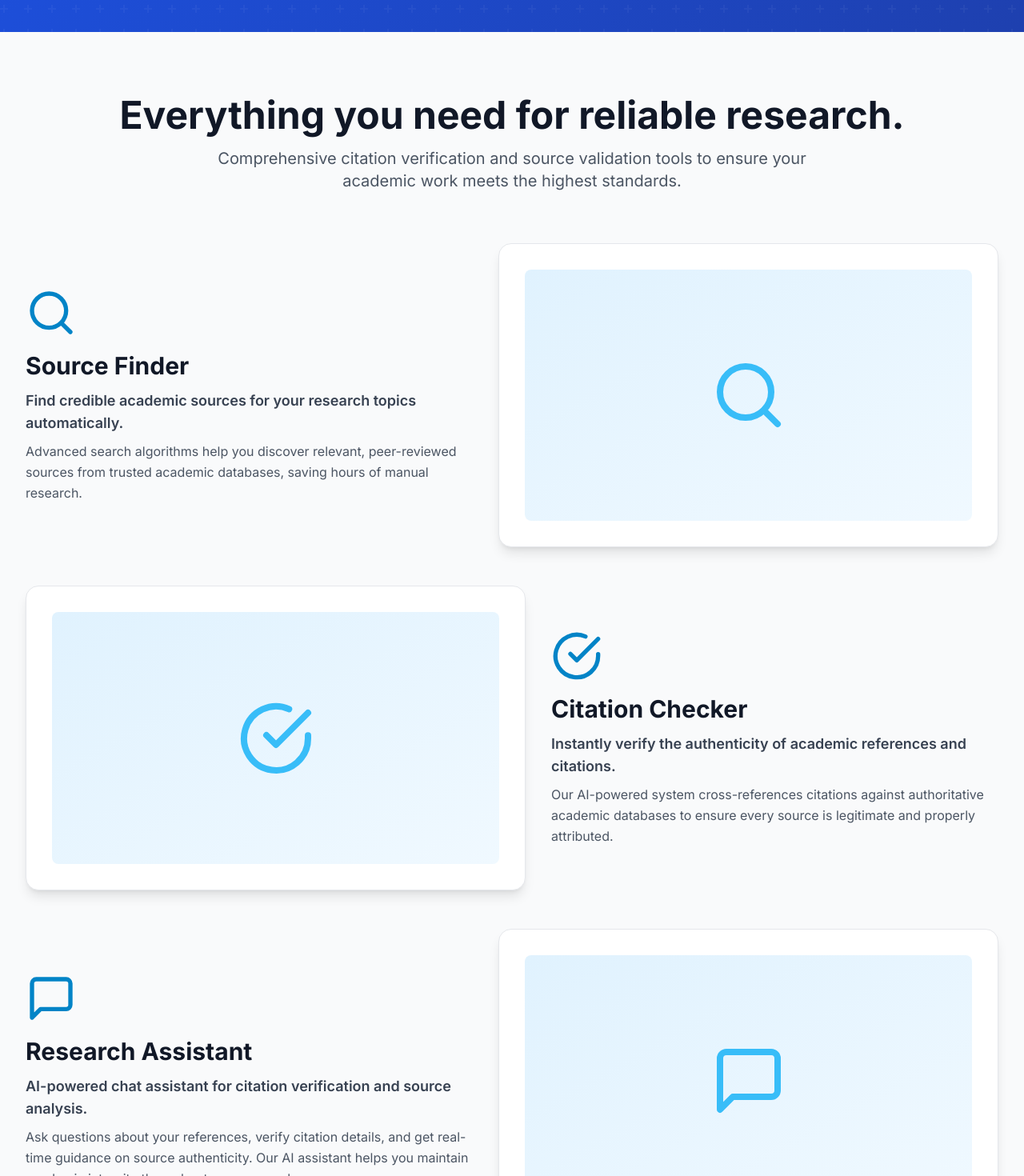
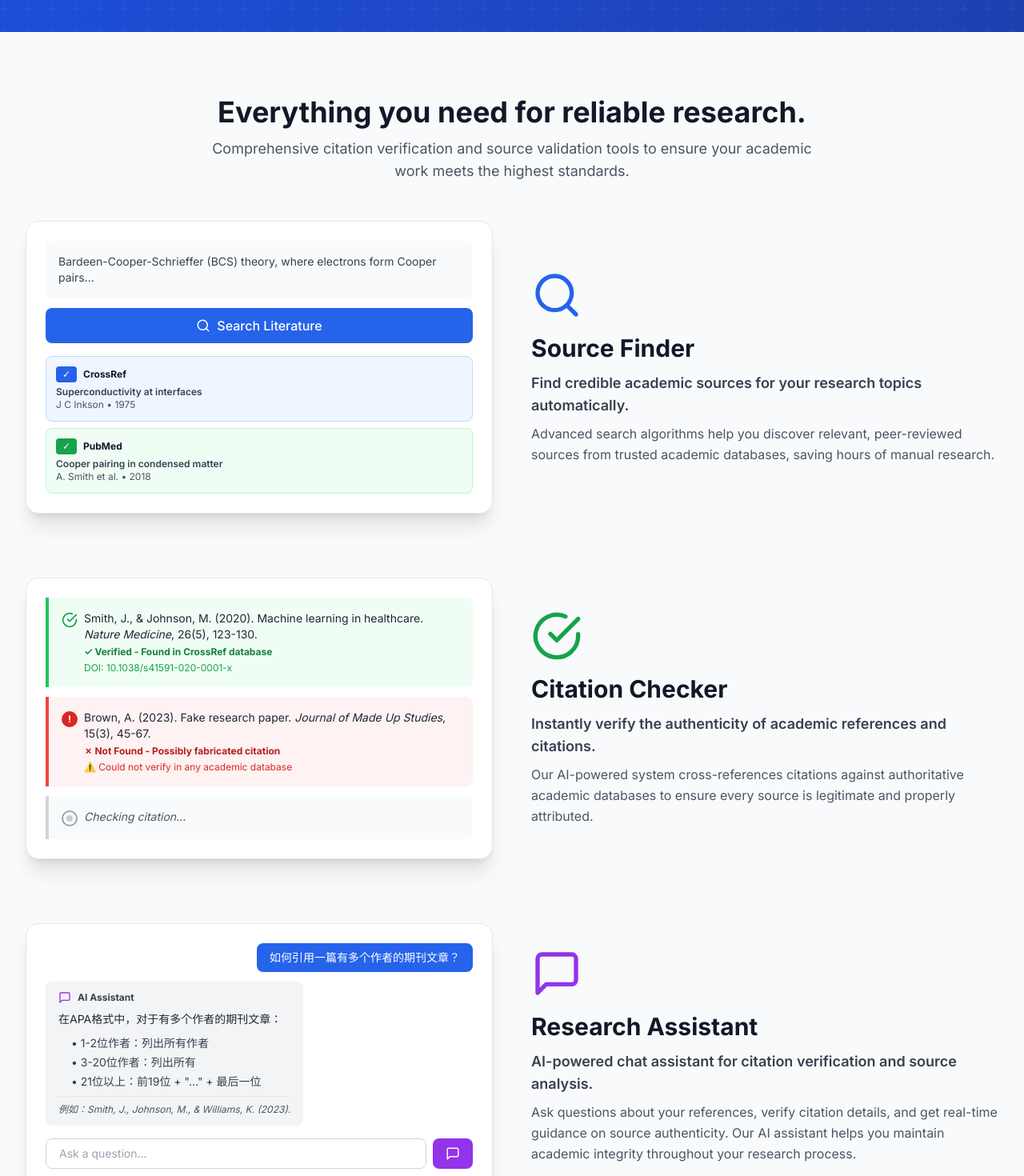
Before and after one commit to Mercury-nju/Citea, a Next.js app: page / in a window 1280 px wide. Shown: the part 2100-3570 px from the top of the page at 80% size. Built offline with nearby package versions, Linux system fonts and the light colour scheme.

Commit message:
Replace blank feature images with interactive UI mockups showing real functionality

```diff
--- a/components/DetailedFeatures.tsx
+++ b/components/DetailedFeatures.tsx
@@ -1,62 +1,197 @@
 'use client'
 
 import { Search, CheckCircle, MessageSquare } from 'lucide-react'
-
-const detailedFeatures = [
-  {
-    icon: Search,
-    title: 'Source Finder',
-    subtitle: 'Find credible academic sources for your research topics automatically.',
-    description: 'Advanced search algorithms help you discover relevant, peer-reviewed sources from trusted academic databases, saving hours of manual research.'
-  },
-  {
-    icon: CheckCircle,
-    title: 'Citation Checker',
-    subtitle: 'Instantly verify the authenticity of academic references and citations.',
-    description: 'Our AI-powered system cross-references citations against authoritative academic databases to ensure every source is legitimate and properly attributed.'
-  },
-  {
-    icon: MessageSquare,
-    title: 'Research Assistant',
-    subtitle: 'AI-powered chat assistant for citation verification and source analysis.',
-    description: 'Ask questions about your references, verify citation details, and get real-time guidance on source authenticity. Our AI assistant helps you maintain academic integrity throughout your research process.'
-  }
-]
+import { useLanguage } from '@/contexts/LanguageContext'
 
 export default function DetailedFeatures() {
+  const { t } = useLanguage()
+
   return (
     <section className="py-20 px-4 sm:px-6 lg:px-8 bg-gray-50">
       <div className="max-w-7xl mx-auto">
-        <div className="text-center mb-16">
-          <h2 className="text-4xl md:text-5xl font-bold text-gray-900 mb-4">
+        <div className="text-center mb-12">
+          <h2 className="text-3xl md:text-4xl font-bold text-gray-900 mb-3">
             Everything you need for reliable research.
           </h2>
-          <p className="text-xl text-gray-600 max-w-3xl mx-auto">
+          <p className="text-lg text-gray-600 max-w-3xl mx-auto">
             Comprehensive citation verification and source validation tools to ensure your academic work meets the highest standards.
           </p>
         </div>
 
-        <div className="space-y-12">
-          {detailedFeatures.map((feature, index) => (
-            <div
-              key={index}
-              className={`flex flex-col ${
-                index % 2 === 0 ? 'md:flex-row' : 'md:flex-row-reverse'
-              } gap-8 items-center`}
-            >
-              <div className="flex-1">
-                <feature.icon className="w-16 h-16 text-primary-600 mb-4" />
-                <h3 className="text-3xl font-bold text-gray-900 mb-3">{feature.title}</h3>
-                <p className="text-lg text-gray-700 font-semibold mb-2">{feature.subtitle}</p>
-                <p className="text-gray-600 leading-relaxed">{feature.description}</p>
+        {/* Source Finder */}
+        <div className="grid md:grid-cols-2 gap-12 items-center mb-20">
+          <div className="order-2 md:order-1">
+            <div className="bg-white rounded-2xl shadow-xl border border-gray-200 p-6">
+              {/* Mock Search Interface */}
+              <div className="mb-4">
+                <div className="bg-gray-50 rounded-lg p-4 mb-3">
+                  <p className="text-sm text-gray-700">
+                    Bardeen-Cooper-Schrieffer (BCS) theory, where electrons form Cooper pairs...
+                  </p>
+                </div>
+                <button className="w-full bg-blue-600 text-white py-2.5 rounded-lg font-medium flex items-center justify-center gap-2">
+                  <Search size={18} />
+                  Search Literature
+                </button>
               </div>
-              <div className="flex-1 bg-white rounded-2xl shadow-lg p-8 border border-gray-200">
-                <div className="aspect-video bg-gradient-to-br from-primary-100 to-primary-50 rounded-lg flex items-center justify-center">
-                  <feature.icon className="w-24 h-24 text-primary-400" />
+              {/* Mock Results */}
+              <div className="space-y-2">
+                <div className="bg-blue-50 border border-blue-200 rounded-lg p-3">
+                  <div className="flex items-center gap-2 mb-1">
+                    <span className="bg-blue-600 text-white text-xs px-2 py-0.5 rounded">✓</span>
+                    <span className="text-xs font-bold text-gray-900">CrossRef</span>
+                  </div>
+                  <p className="text-xs text-gray-700 font-semibold">Superconductivity at interfaces</p>
+                  <p className="text-xs text-gray-600">J C Inkson • 1975</p>
+                </div>
+                <div className="bg-green-50 border border-green-200 rounded-lg p-3">
+                  <div className="flex items-center gap-2 mb-1">
+                    <span className="bg-green-600 text-white text-xs px-2 py-0.5 rounded">✓</span>
+                    <span className="text-xs font-bold text-gray-900">PubMed</span>
+                  </div>
+                  <p className="text-xs text-gray-700 font-semibold">Cooper pairing in condensed matter</p>
+                  <p className="text-xs text-gray-600">A. Smith et al. • 2018</p>
                 </div>
               </div>
             </div>
-          ))}
+          </div>
+          <div className="order-1 md:order-2">
+            <Search className="w-16 h-16 text-blue-600 mb-4" />
+            <h3 className="text-3xl font-bold text-gray-900 mb-3">Source Finder</h3>
+            <p className="text-lg text-gray-700 font-semibold mb-2">
+              Find credible academic sources for your research topics automatically.
+            </p>
+            <p className="text-gray-600 leading-relaxed">
+              Advanced search algorithms help you discover relevant, peer-reviewed sources from trusted academic databases, saving hours of manual research.
+            </p>
+          </div>
+        </div>
+
+        {/* Citation Checker */}
+        <div className="grid md:grid-cols-2 gap-12 items-center mb-20">
+          <div className="order-1">
+            <div className="bg-white rounded-2xl shadow-xl border border-gray-200 p-6">
+              {/* Mock Citation Checker */}
+              <div className="space-y-3">
+                {/* Valid Citation */}
+                <div className="border-l-4 border-green-500 bg-green-50 rounded-r-lg p-4">
+                  <div className="flex items-start gap-2">
+                    <CheckCircle size={20} className="text-green-600 flex-shrink-0 mt-0.5" />
+                    <div className="flex-1">
+                      <p className="text-sm text-gray-800 mb-1">
+                        Smith, J., & Johnson, M. (2020). Machine learning in healthcare. <em>Nature Medicine</em>, 26(5), 123-130.
+                      </p>
+                      <p className="text-xs font-bold text-green-700">✓ Verified - Found in CrossRef database</p>
+                      <p className="text-xs text-green-600 mt-1">DOI: 10.1038/s41591-020-0001-x</p>
+                    </div>
+                  </div>
+                </div>
+
+                {/* Invalid Citation */}
+                <div className="border-l-4 border-red-500 bg-red-50 rounded-r-lg p-4">
+                  <div className="flex items-start gap-2">
+                    <div className="w-5 h-5 rounded-full bg-red-600 flex items-center justify-center flex-shrink-0 mt-0.5">
+                      <span className="text-white text-xs font-bold">!</span>
+                    </div>
+                    <div className="flex-1">
+                      <p className="text-sm text-gray-800 mb-1">
+                        Brown, A. (2023). Fake research paper. <em>Journal of Made Up Studies</em>, 15(3), 45-67.
+                      </p>
+                      <p className="text-xs font-bold text-red-700">✗ Not Found - Possibly fabricated citation</p>
+                      <p className="text-xs text-red-600 mt-1">⚠️ Could not verify in any academic database</p>
+                    </div>
+                  </div>
+                </div>
+
+                {/* Pending Check */}
+                <div className="border-l-4 border-gray-300 bg-gray-50 rounded-r-lg p-4">
+                  <div className="flex items-start gap-2">
+                    <div className="w-5 h-5 rounded-full border-2 border-gray-400 flex items-center justify-center flex-shrink-0 mt-0.5">
+                      <div className="w-2 h-2 bg-gray-400 rounded-full animate-pulse" />
+                    </div>
+                    <div className="flex-1">
+                      <p className="text-sm text-gray-600 italic">
+                        Checking citation...
+                      </p>
+                    </div>
+                  </div>
+                </div>
+              </div>
+            </div>
+          </div>
+          <div className="order-2">
+            <CheckCircle className="w-16 h-16 text-green-600 mb-4" />
+            <h3 className="text-3xl font-bold text-gray-900 mb-3">Citation Checker</h3>
+            <p className="text-lg text-gray-700 font-semibold mb-2">
+              Instantly verify the authenticity of academic references and citations.
+            </p>
+            <p className="text-gray-600 leading-relaxed">
+              Our AI-powered system cross-references citations against authoritative academic databases to ensure every source is legitimate and properly attributed.
+            </p>
+          </div>
+        </div>
+
+        {/* Research Assistant */}
+        <div className="grid md:grid-cols-2 gap-12 items-center">
+          <div className="order-2 md:order-1">
+            <div className="bg-white rounded-2xl shadow-xl border border-gray-200 p-6">
+              {/* Mock Chat Interface */}
+              <div className="space-y-3 mb-4">
+                {/* User Message */}
+                <div className="flex justify-end">
+                  <div className="bg-blue-600 text-white rounded-lg px-4 py-2 max-w-[80%]">
+                    <p className="text-sm">如何引用一篇有多个作者的期刊文章？</p>
+                  </div>
+                </div>
+
+                {/* AI Response */}
+                <div className="flex justify-start">
+                  <div className="bg-gray-100 rounded-lg px-4 py-3 max-w-[85%]">
+                    <div className="flex items-center gap-2 mb-2">
+                      <MessageSquare size={16} className="text-purple-600" />
+                      <span className="text-xs font-bold text-gray-700">AI Assistant</span>
+                    </div>
+                    <p className="text-sm text-gray-800 leading-relaxed mb-2">
+                      在APA格式中，对于有多个作者的期刊文章：
+                    </p>
+                    <ul className="space-y-1 text-sm text-gray-700 ml-4">
+                      <li>• 1-2位作者：列出所有作者</li>
+                      <li>• 3-20位作者：列出所有</li>
+                      <li>• 21位以上：前19位 + "..." + 最后一位</li>
+                    </ul>
+                    <div className="mt-2 pt-2 border-t border-gray-200">
+                      <p className="text-xs text-gray-600 italic">
+                        例如：Smith, J., Johnson, M., & Williams, K. (2023).
+                      </p>
+                    </div>
+                  </div>
+                </div>
+              </div>
+
+              {/* Input Field */}
+              <div className="flex gap-2">
+                <input
+                  type="text"
+                  placeholder="Ask a question..."
+                  className="flex-1 px-4 py-2 border border-gray-300 rounded-lg text-sm focus:outline-none focus:ring-2 focus:ring-purple-500"
+                  readOnly
+                />
+                <button className="bg-purple-600 text-white px-4 py-2 rounded-lg hover:bg-purple-700 transition">
+                  <MessageSquare size={18} />
+                </button>
+              </div>
+            </div>
+          </div>
+          <div className="order-1 md:order-2">
+            <MessageSquare className="w-16 h-16 text-purple-600 mb-4" />
+            <h3 className="text-3xl font-bold text-gray-900 mb-3">Research Assistant</h3>
+            <p className="text-lg text-gray-700 font-semibold mb-2">
+              AI-powered chat assistant for citation verification and source analysis.
+            </p>
+            <p className="text-gray-600 leading-relaxed">
+              Ask questions about your references, verify citation details, and get real-time guidance on source authenticity. Our AI assistant helps you maintain academic integrity throughout your research process.
+            </p>
+          </div>
         </div>
       </div>
     </section>
```
